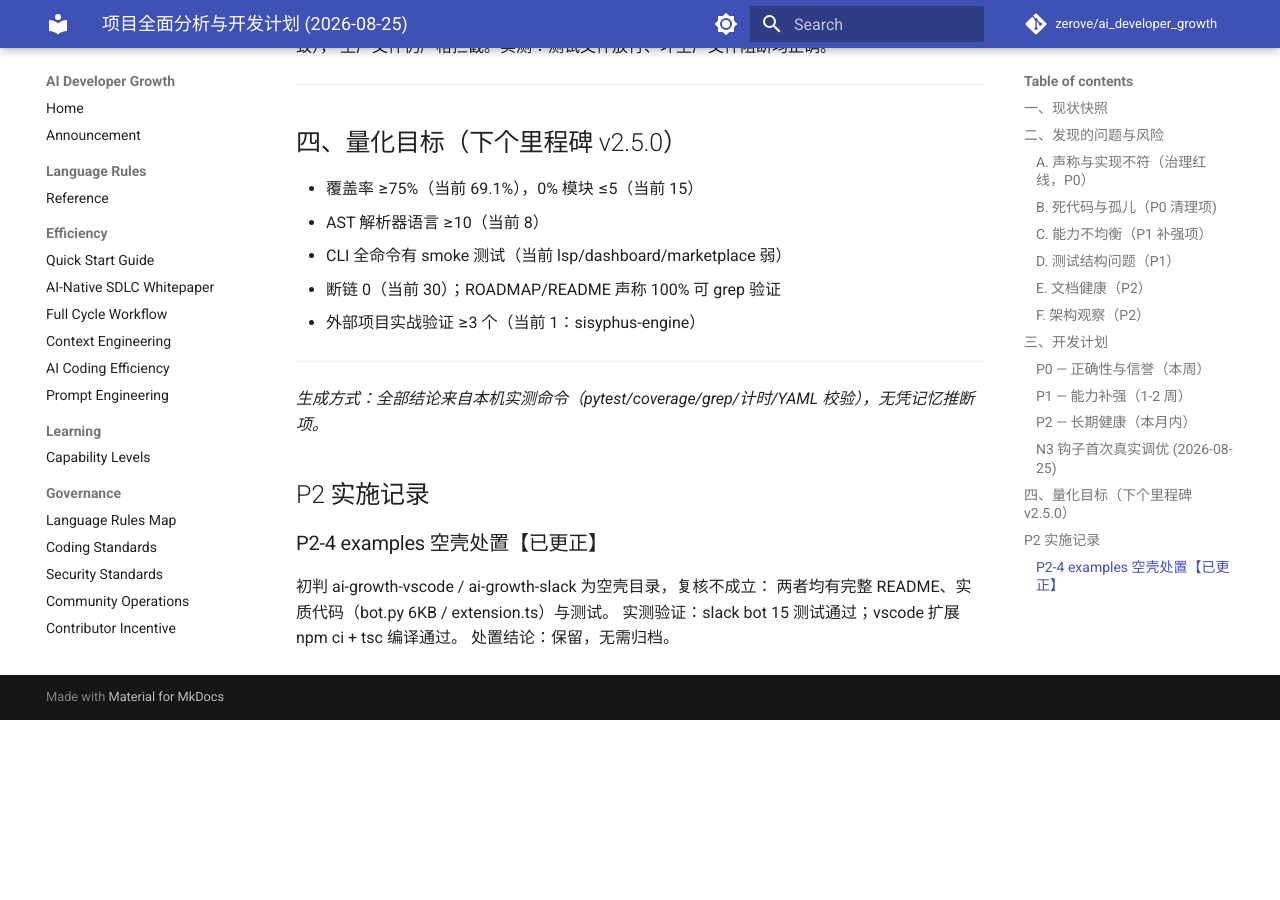
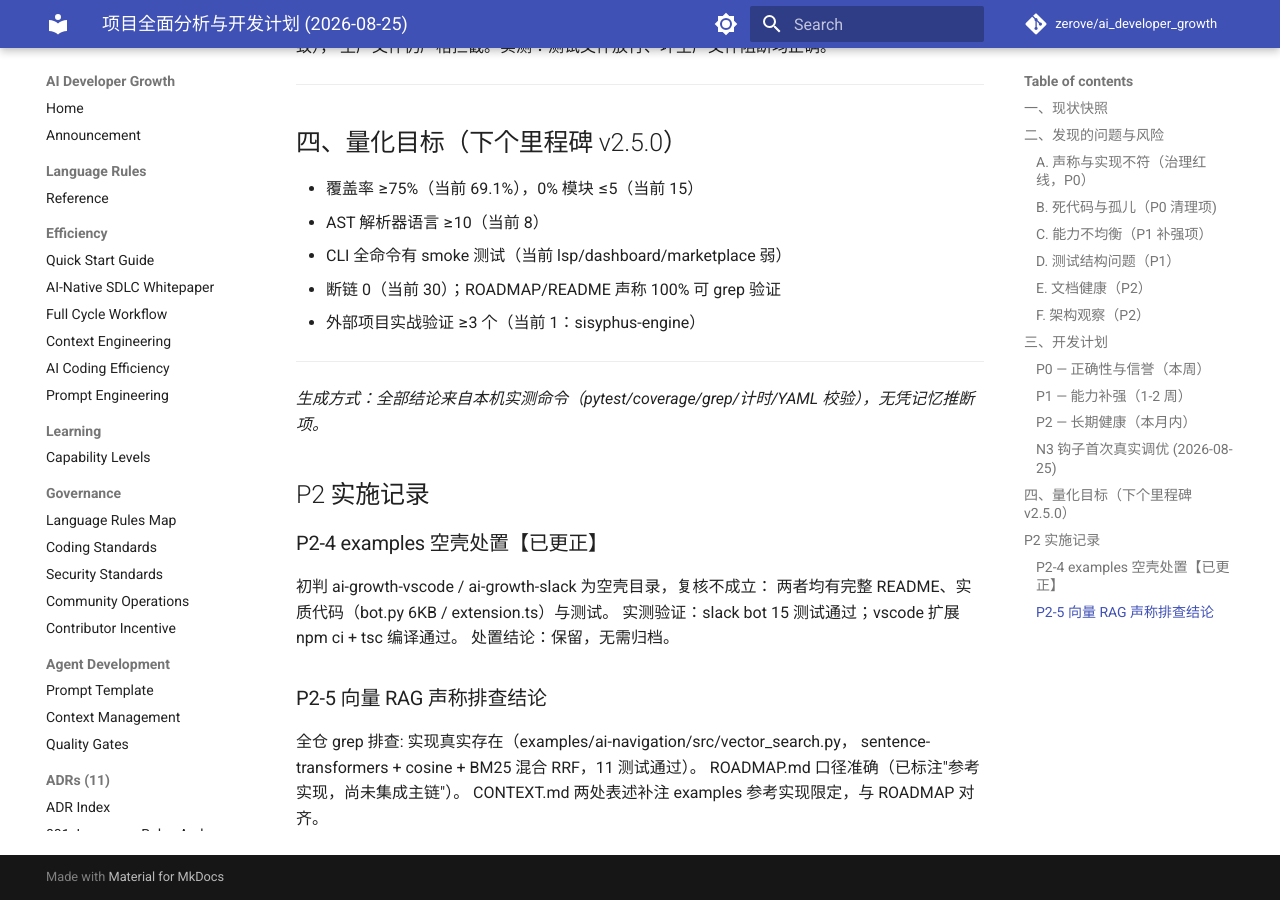
Before and after one commit to zerove/ai_developer_growth, an MkDocs documentation site: the page built from docs/governance/project-analysis-and-roadmap-2026-08.md, in a window 1280 px wide and 900 px high, scrolled down 4231 px. Built offline with MkDocs 1.6.1 and Material for MkDocs 9.7.7, drawn with Linux system fonts in a browser that asks for light colours; comment, search, counter and statistics services are not loaded; before the commit the page ends 4951 px from its top, so only the background shows below that.

Commit message:
docs(context): P2-5 向量 RAG 声称排查(实现属实, 口径对齐 ROADMAP)
- vector_search.py 真实存在, 11 测试实测通过
- CONTEXT.md 两处补注 examples/ai-navigation 参考实现限定
- 排查结论记入分析报告

```diff
--- a/docs/governance/project-analysis-and-roadmap-2026-08.md
+++ b/docs/governance/project-analysis-and-roadmap-2026-08.md
@@ -108,3 +108,9 @@ pre_tool 门禁上线后首次拦截到"误伤"：编辑 tests/test_adg_cli_v2.p
 两者均有完整 README、实质代码（bot.py 6KB / extension.ts）与测试。
 实测验证：slack bot 15 测试通过；vscode 扩展 npm ci + tsc 编译通过。
 处置结论：保留，无需归档。
+
+### P2-5 向量 RAG 声称排查结论
+全仓 grep 排查: 实现真实存在（examples/ai-navigation/src/vector_search.py，
+sentence-transformers + cosine + BM25 混合 RRF，11 测试通过）。
+ROADMAP.md 口径准确（已标注"参考实现，尚未集成主链"）。
+CONTEXT.md 两处表述补注 examples 参考实现限定，与 ROADMAP 对齐。
```
Also changed, not shown: CONTEXT.md (+14 -2 lines).
